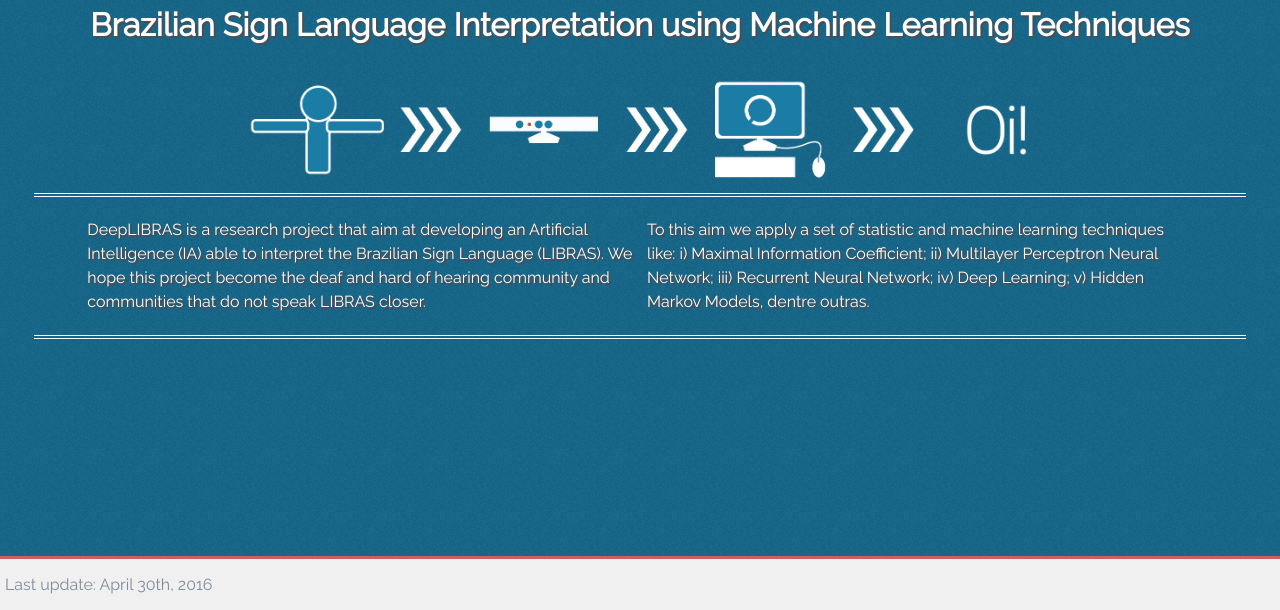
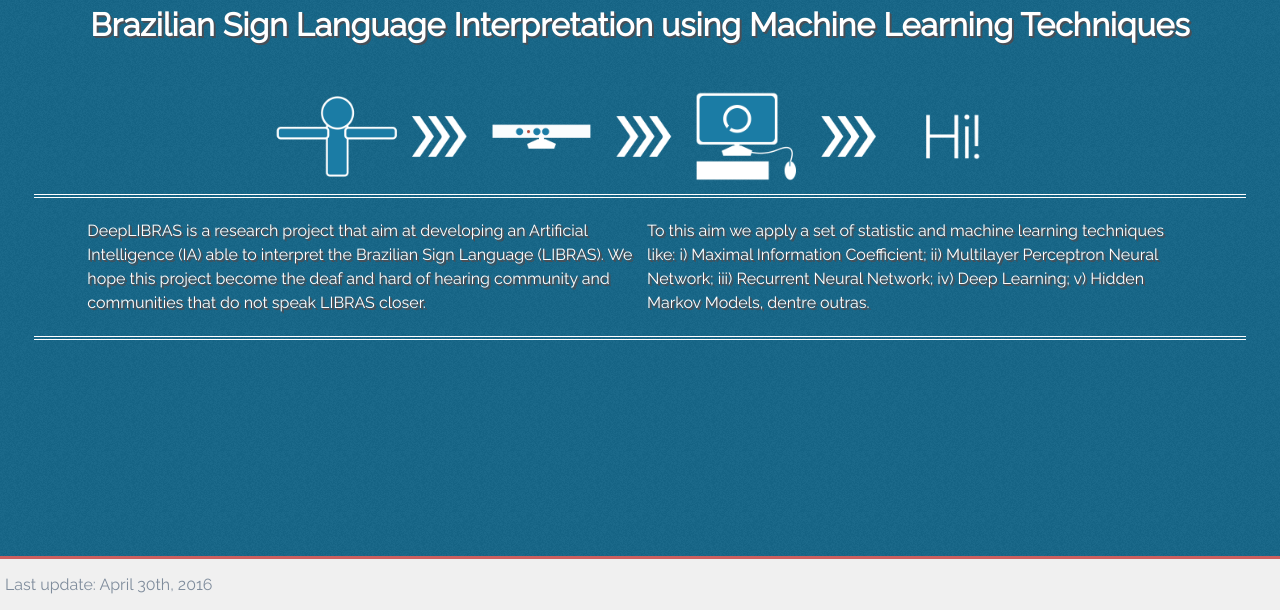
Before and after one commit to matheus-silva/deeplibras.github.io, a plain HTML site: page en/index.html in a window 1280 px wide. Shown: the part 190-800 px from the top of the page. Drawn offline with Linux system fonts and the light colour scheme.

Commit message:
Fix image

```diff
--- a/en/index.html
+++ b/en/index.html
@@ -57,7 +57,7 @@
 		<h2>Brazilian Sign Language Interpretation using Machine Learning Techniques</h2>
 
 		<div class="image-container">
-			<img class="steps" src="/images/steps.png"></img>
+			<img class="steps" src="/images/steps-en.png"></img>
 		</div>
 
 		<div class="content" style="display: inline-block;">
```
Also changed, not shown: images/steps-en.png (added).
